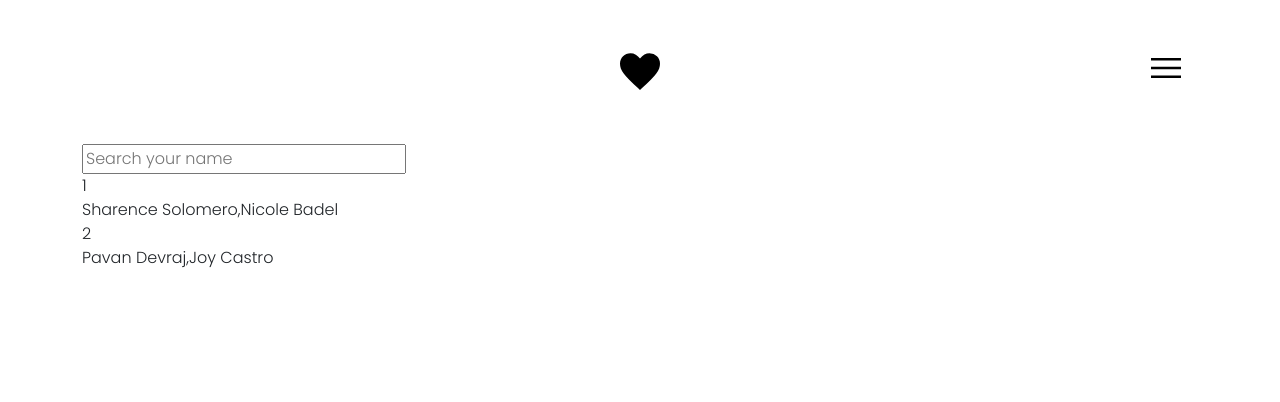
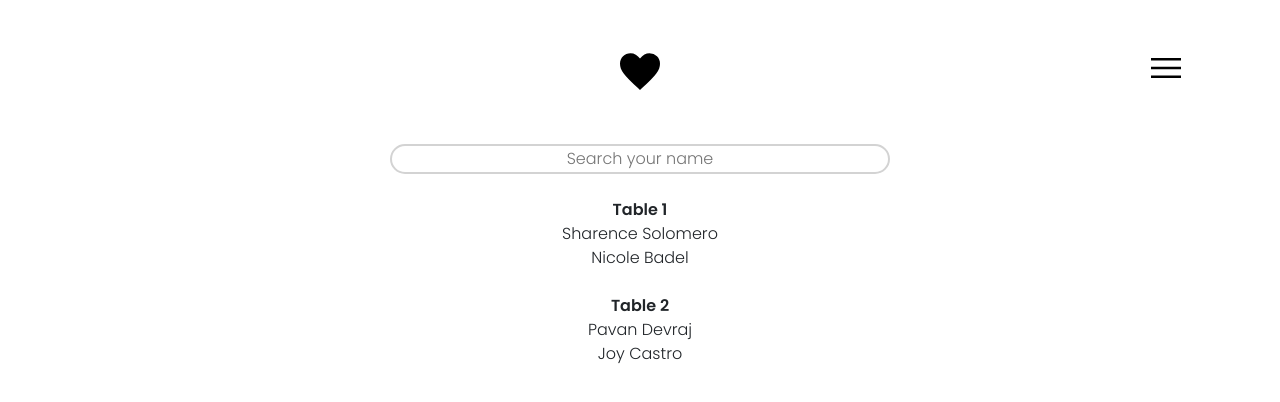
Before and after one commit to ssolomero/solo-no-more, an Angular app: page /seating-chart in a window 1280 px wide. Shown: the top 402 px of the page. Built offline with nearby package versions, Linux system fonts and the light colour scheme; a web font is replaced by a local one.

Commit message:
table number

```diff
--- a/src/app/activities/activities.component.html
+++ b/src/app/activities/activities.component.html
@@ -1,7 +1,9 @@
-<div class="container text-center">
+<div class="container text-center mb-4">
   <div class="header text-center">photobooth</div>
   <div class="description mb-2">check out the photobooth for your chance to be atlanta's own ;)</div>
-  <div><img src="../../assets/bball-draft.jpeg" alt="" class="b-w-photo" style="width: 100%;"></div>
+  <div>
+    <img src="../../assets/bball-draft.jpeg" alt="" class="b-w-photo" style="width: 100%; max-width: 500px;">
+  </div>
   <div class="description my-4">or just be glam</div>
-  <div><img src="../../assets/glam-booth.jpeg" alt="" style="width: 100%;"></div>
+  <div><img src="../../assets/glam-booth.jpeg" alt="" style="width: 100%; max-width: 500px;"></div>
 </div>
--- a/src/app/dinner/dinner.component.html
+++ b/src/app/dinner/dinner.component.html
@@ -1,27 +1,36 @@
 <div class="container text-center mb-5">
   <div class="header">menu</div>
 
+  <div class="mb-5">
     <div class="subhead">small bites</div>
     <div *ngFor="let app of menu.smallBites" class="mb-3">
       <div>{{app.name}}</div>
       <div class="description">{{app.description}}</div>
     </div>
-  <hr class="my-3">
+  </div>
+
+  <div class="mb-5">
     <div class="subhead">salad</div>
     <div *ngFor="let salad of menu.salads" class="mb-3">
       <div>{{salad.name}}</div>
       <div class="description">{{salad.description}}</div>
     </div>
-  <hr class="my-3">
+  </div>
+
+
+  <div class="mb-5">
     <div class="subhead">mains</div>
     <div *ngFor="let entree of menu.mains" class="mb-3">
       <div>{{entree.name}}</div>
       <div class="description">{{entree.description}}</div>
     </div>
- <hr class="my-3">
+  </div>
+
+  <div class="mb-3">
     <div class="subhead">sides</div>
     <div *ngFor="let side of menu.sides" class="">
       <div class="">{{side.name}}</div>
     </div>
+  </div>
 
 </div>
--- a/src/app/find-your-table/find-your-table.component.html
+++ b/src/app/find-your-table/find-your-table.component.html
@@ -1,8 +1,7 @@
-<div class="container">
+<div class="container text-center">
   <input (input)="filter()" type="text" placeholder="Search your name" [(ngModel)]="name">
-  <div>{{name}}</div>
-  <div *ngFor="let table of filteredTables">
-    <div>{{table.number}}</div>
-    <div>{{table.names}}</div>
+  <div *ngFor="let table of filteredTables" class="mt-4">
+    <div class="subhead">Table {{table.number}}</div>
+    <div *ngFor="let name of table.names">{{name}}</div>
   </div>
 </div>
--- a/src/app/find-your-table/find-your-table.component.scss
+++ b/src/app/find-your-table/find-your-table.component.scss
@@ -0,0 +1,8 @@
+input {
+  max-width: 500px;
+  width: 100%;
+  border-color: lightgray;
+  border-radius: 15px;
+  text-align: center;
+  border-style: solid;
+}
--- a/src/app/nav/nav.component.html
+++ b/src/app/nav/nav.component.html
@@ -1,5 +1,7 @@
-<div class="container nav-menu slidein-transition" *ngFor="let navItem of navItems">
-  <div routerLink="{{navItem.route}}" class="nav-item my-4 d-flex">{{navItem.title}}</div>
+<div class="container text-center">
+  <div class="nav-menu slidein-from-left" *ngFor="let navItem of navItems">
+    <div routerLink="{{navItem.route}}" class="nav-item my-4 d-flex">{{navItem.title}}</div>
+  </div>
 </div>
 
 <div id="footer">
```
Lines whose indentation alone changed are shown as unchanged.
